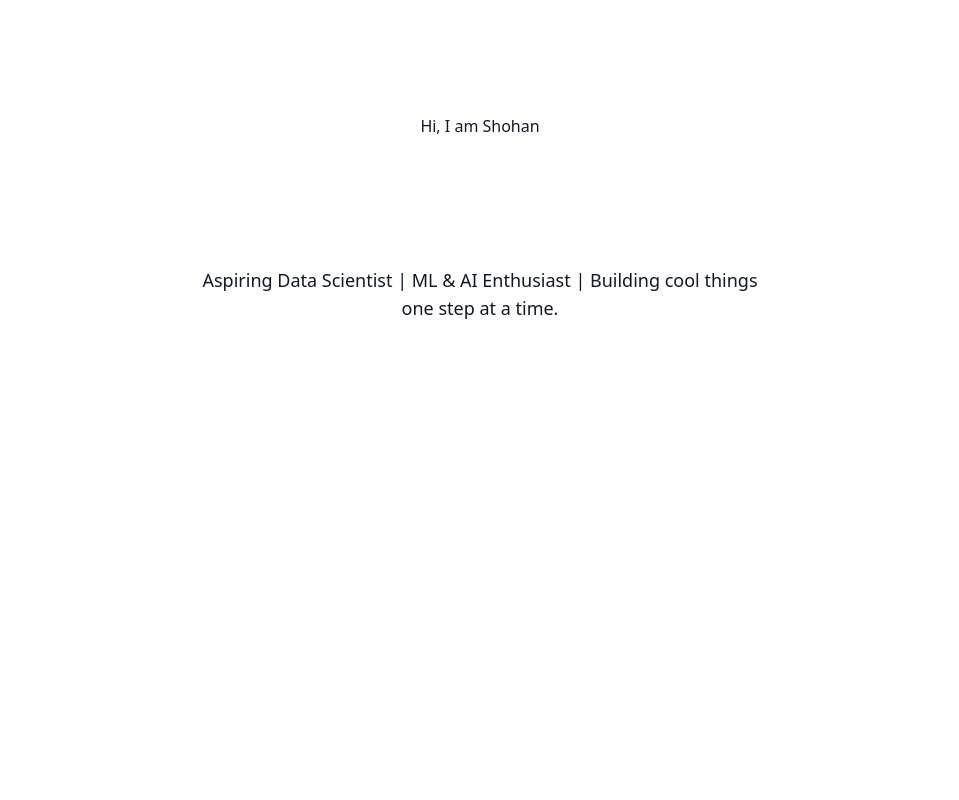
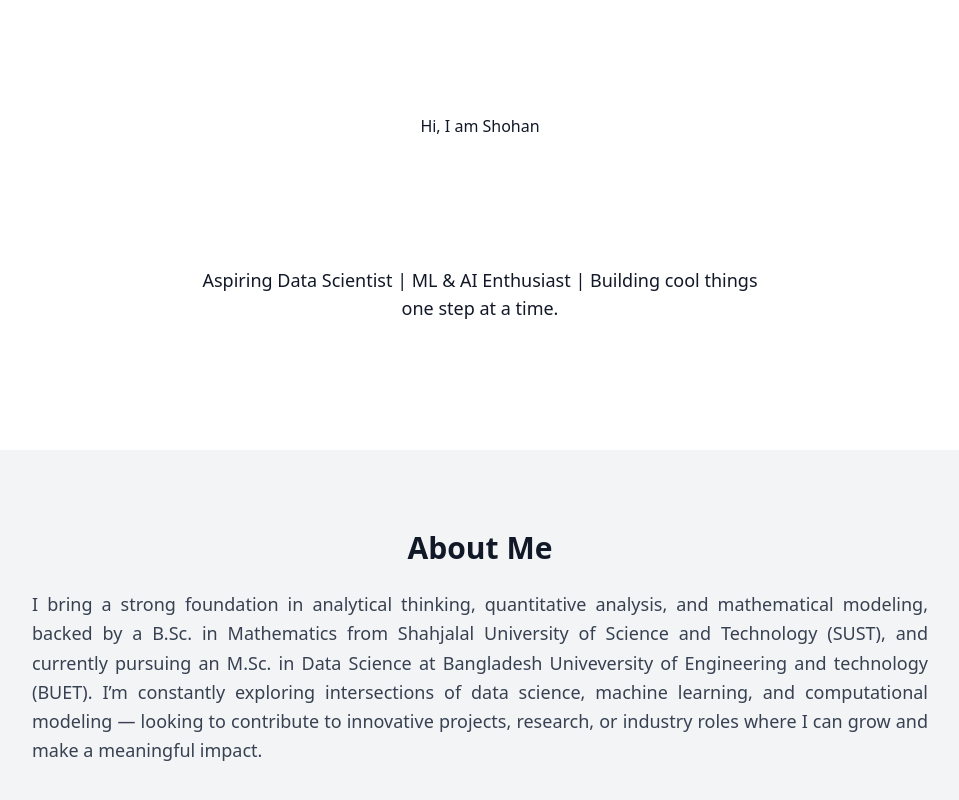
Before and after one commit to Shohan093/portfolio, a React (Vite) app: page / in a window 1280 px wide. Shown: the part 202-1002 px from the top of the page, without its empty margins (160-1119 px from the left). Before the commit the page ends 800 px from the top, so only its background shows below. Built offline with nearby package versions, Linux system fonts and the light colour scheme.

Commit message:
feat: add About Me section and include react-icons dependency

```diff
--- a/package.json
+++ b/package.json
@@ -12,7 +12,8 @@
   "dependencies": {
     "framer-motion": "^12.15.0",
     "react": "^19.1.0",
-    "react-dom": "^19.1.0"
+    "react-dom": "^19.1.0",
+    "react-icons": "^5.5.0"
   },
   "devDependencies": {
     "@eslint/js": "^9.25.0",
--- a/src/App.jsx
+++ b/src/App.jsx
@@ -24,6 +24,19 @@ function App() {
           </p>
         </div>
       </section>
+
+      { /* About Section */ }
+      <section id="about" className="py-20 px-6 bg-gray-100 dark:bg-gray-800">
+        <div className="max-w-4xl mx-auto">
+          <h2 className="text-3xl font-bold mb-6 text-center">About Me</h2>
+          <p className="text-lg leading-relaxed text-gray-700 dark:text-gray-300 text-justify">
+            I bring a strong foundation in analytical thinking, quantitative analysis, and mathematical modeling,
+            backed by a B.Sc. in Mathematics from Shahjalal University of Science and Technology (SUST),
+            and currently pursuing an M.Sc. in Data Science at Bangladesh Univeversity of Engineering and technology (BUET). I’m constantly exploring intersections of data science, machine learning, and computational modeling —
+            looking to contribute to innovative projects, research, or industry roles where I can grow and make a meaningful impact.
+          </p>
+        </div>
+      </section>
     </div>
   )
 }
```
Also changed, not shown: 1 other file (tests, documents, lock files or other folders).
